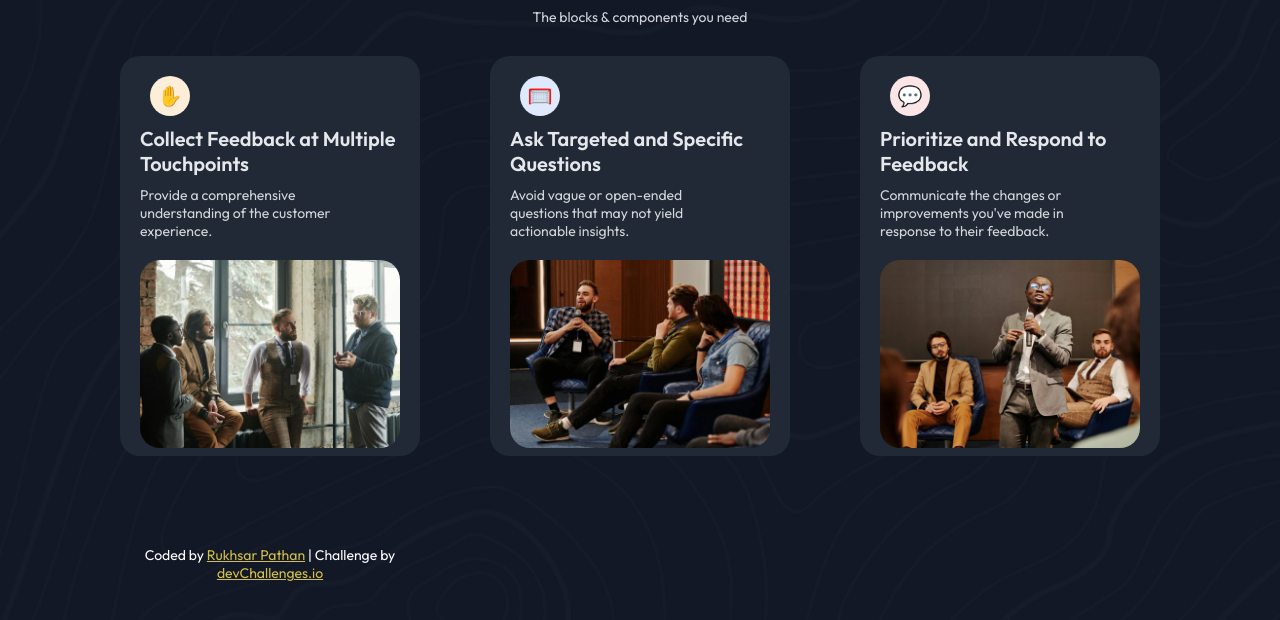
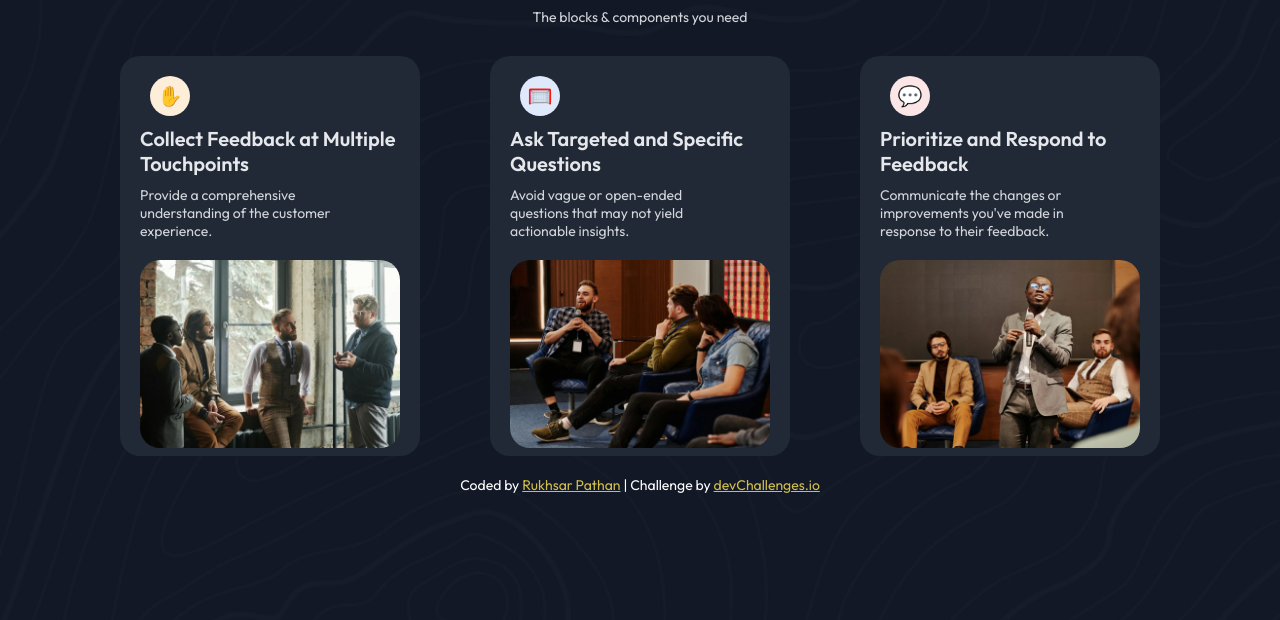
Before and after one commit to RukhsarPathan/Saas-Landing-Page, a plain HTML site: page index.html in a window 1280 px wide. Shown: the part 152-772 px from the top of the page. Drawn offline with Linux system fonts and the light colour scheme.

Commit message:
Layout edits

```diff
--- a/index.html
+++ b/index.html
@@ -51,16 +51,14 @@
             response to their feedback.</p></div>
 
         <img class="card-img" src="resources/photo_3@2x.png" alt="">
-
-      </div>
-
+        </div>
+   </section>
 
     <footer>
-    <div class="author-info">
+    <!-- <div class="author-info"> -->
       Coded by <a href="https://www.linkedin.com/in/rukhsarpathan7/" target="_blank">Rukhsar Pathan</a> | Challenge by
       <a href="https://devchallenges.io/" target="_blank"
         >devChallenges.io</a>
-    </div>
   </footer>
   </body>
 </html>
--- a/style.css
+++ b/style.css
@@ -17,7 +17,7 @@
   }
 
 
-  .author-info {
+  footer {
     font-size: 14px;
     text-align: center;
     color: white;
@@ -25,7 +25,7 @@
     margin-top:20px;
     font-family: Outfit;
   }
-  .author-info a {
+  footer a {
     color:rgb(210, 190, 74);
   }
 
```
